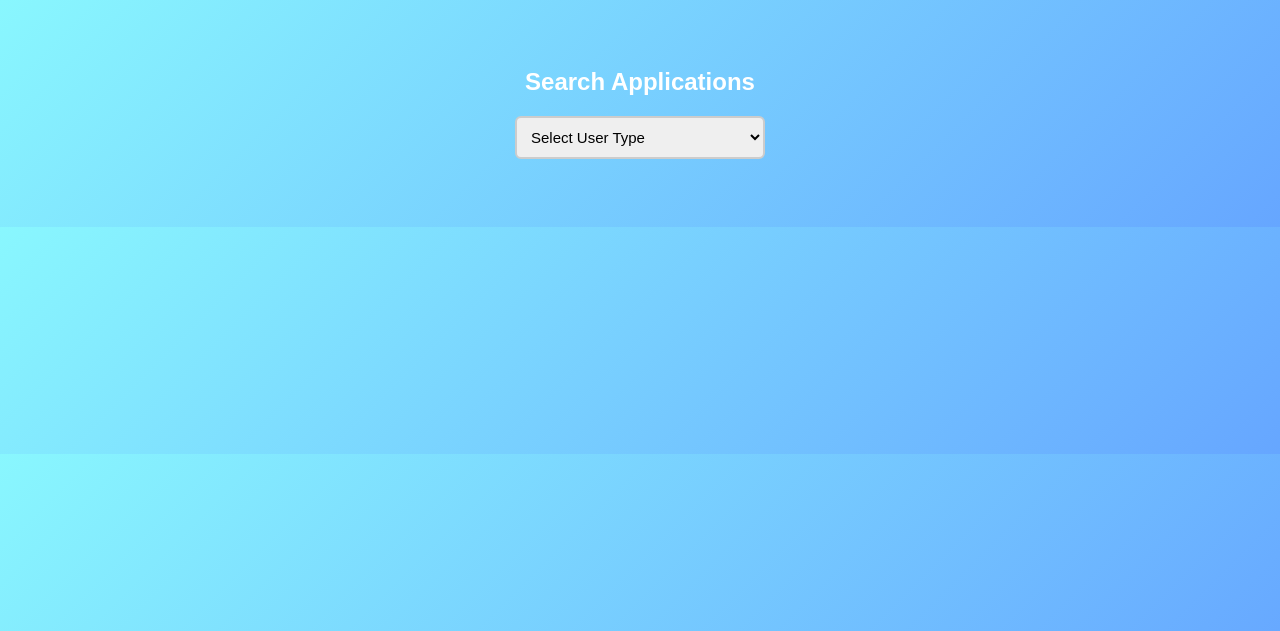
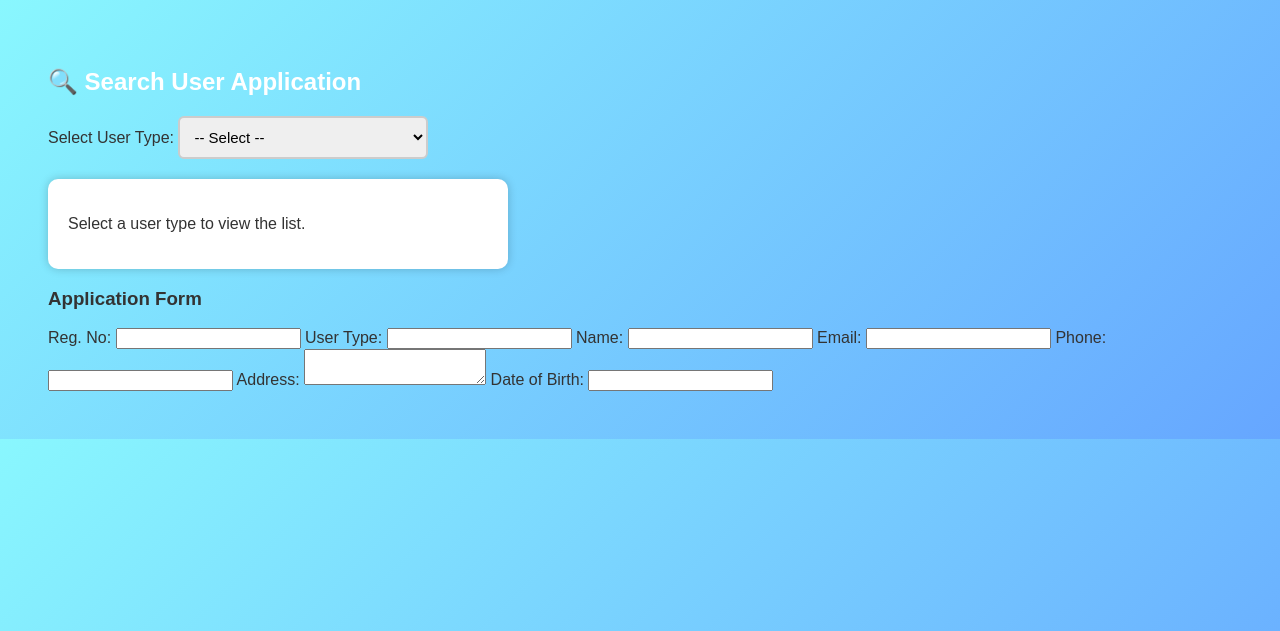
Before and after one commit to Sathyanarayanan2202/ui_project, a Flask app: page /search in a window 1280 px wide. Shown: the top 631 px of the page. Run offline with Flask 3, Linux system fonts and the light colour scheme.

Commit message:
Update search.html

```diff
--- a/Student Portal/templates/search.html
+++ b/Student Portal/templates/search.html
@@ -2,20 +2,54 @@
 <html lang="en">
 <head>
     <meta charset="UTF-8">
-    <title>Search Applications</title>
+    <meta name="viewport" content="width=device-width, initial-scale=1.0">
+    <title>Search User</title>
     <link rel="stylesheet" href="{{ url_for('static', filename='css/search.css') }}">
 </head>
 <body>
+    <div class="container">
+        <h2>🔍 Search User Application</h2>
 
-    <h2>Search Applications</h2>
+        <!-- User Type Selector -->
+        <label for="usertype">Select User Type:</label>
+        <select id="usertype" name="usertype">
+            <option value="">-- Select --</option>
+            <option value="student">Student</option>
+            <option value="teacher">Teacher</option>
+        </select>
 
-    <select id="userType" onchange="loadUsers()">
-        <option value="" disabled selected>Select User Type</option>
-        <option value="Student">Student</option>
-        <option value="Teacher">Teacher</option>
-    </select>
+        <!-- User List -->
+        <div id="userList" class="user-list">
+            <p>Select a user type to view the list.</p>
+        </div>
 
-    <div id="userList" class="user-list" style="display:none;"></div>
+        <!-- Application Form Display -->
+        <div id="userDetails" class="user-details hidden">
+            <h3>Application Form</h3>
+            <div class="form-section">
+                <label>Reg. No:</label>
+                <input type="text" id="regno" readonly>
+
+                <label>User Type:</label>
+                <input type="text" id="type" readonly>
+
+                <label>Name:</label>
+                <input type="text" id="name" readonly>
+
+                <label>Email:</label>
+                <input type="text" id="email" readonly>
+
+                <label>Phone:</label>
+                <input type="text" id="phone" readonly>
+
+                <label>Address:</label>
+                <textarea id="address" readonly></textarea>
+
+                <label>Date of Birth:</label>
+                <input type="text" id="dob" readonly>
+            </div>
+        </div>
+    </div>
 
     <script src="{{ url_for('static', filename='js/search.js') }}"></script>
 </body>
```
